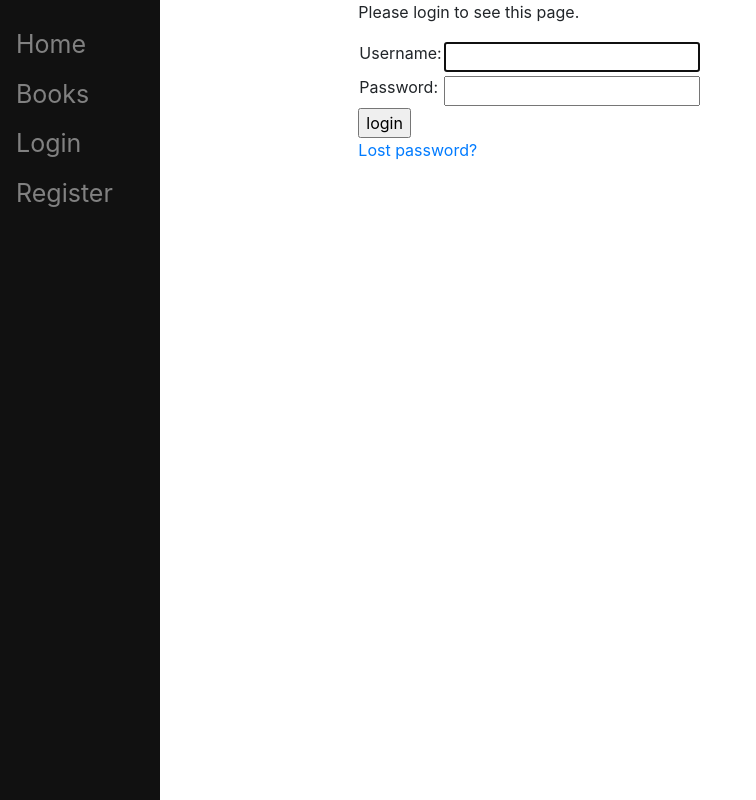
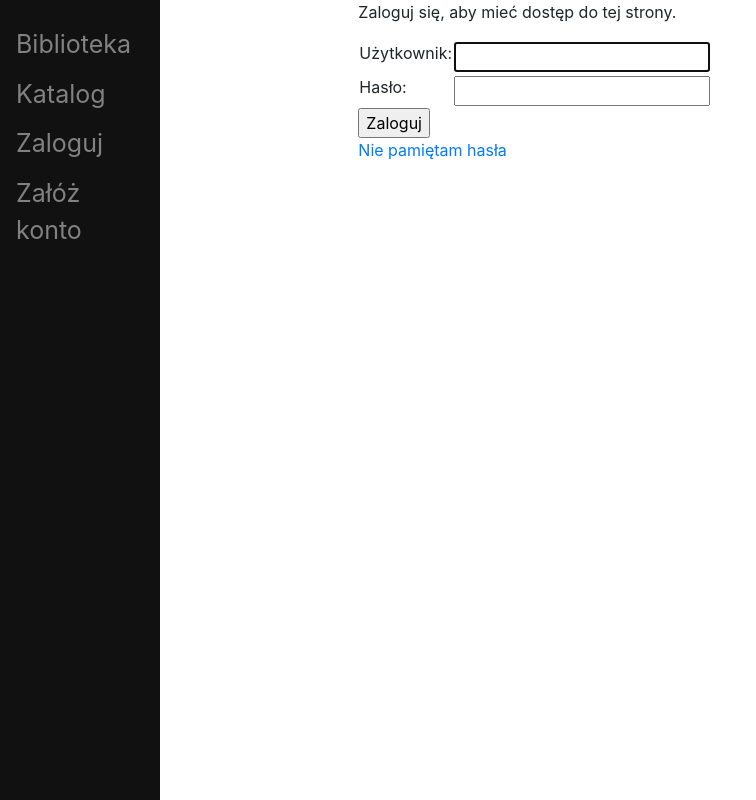
Before and after one commit to karoldus/django-library-management, a Django app: page /accounts/login/?next=/myprofile/ in a window 1280 px wide. Shown: the whole page, without its empty margins (0-756 px from the left). Run offline with Django 3.2, Linux system fonts and the light colour scheme; some libraries are stand-ins or nearby versions.

Commit message:
Polish language

```diff
--- a/library/library/settings.py
+++ b/library/library/settings.py
@@ -105,7 +105,7 @@ AUTH_PASSWORD_VALIDATORS = [
 # Internationalization
 # https://docs.djangoproject.com/en/3.2/topics/i18n/
 
-LANGUAGE_CODE = 'en-us'
+LANGUAGE_CODE = 'pl' # dzięki temu mamy formularze po polsku
 
 TIME_ZONE = 'UTC'
 
--- a/library/library_app/templates/library_app/base.html
+++ b/library/library_app/templates/library_app/base.html
@@ -16,14 +16,14 @@
 
 <body>
     <div class="sidenav">
-        <a href="/">Home</a>
-        <a href="/books">Books</a>
+        <a href="/">Biblioteka</a>
+        <a href="/books">Katalog</a>
 		{% if user.is_authenticated %}
 			<a href="/myprofile">Witaj {{user.username}}</a>
-			<a href="/accounts/logout">Logout</a>
+			<a href="/accounts/logout">Wyloguj</a>
 		{% else %}
-			<a href="/accounts/login">Login</a>
-			<a href="/accounts/register">Register</a>
+			<a href="/accounts/login">Zaloguj</a>
+			<a href="/accounts/register">Załóż konto</a>
 		{% endif %}
     </div>
 
--- a/library/library_app/templates/library_app/my_profile.html
+++ b/library/library_app/templates/library_app/my_profile.html
@@ -5,6 +5,7 @@
 {% block content %}
 
 <p>Witaj {{user.username}}!</p>
+{% if user.is_staff %} <p>bibliotekarz(rka)</p> {% endif %}
 <p>Imię i nazwisko: {{user.get_full_name}}</p>
 <p>e-mail: {{user.email}}</p>
 <h4>Wypożyczone książki:</h4>
--- a/library/library_app/templates/registration/login.html
+++ b/library/library_app/templates/registration/login.html
@@ -5,15 +5,15 @@
 {% block content %}
 
   {% if form.errors %}
-    <p>Your username and password didn't match. Please try again.</p>
+    <p>Błędny login lub hasło. Spróbuj pononie!</p>
   {% endif %}
 
   {% if next %}
     {% if user.is_authenticated %}
-      <p>Your account doesn't have access to this page. To proceed,
-      please login with an account that has access.</p>
+      <p>Nie masz uprawnień dostępu do tej strony.
+      Zaloguj się na konto z odpowiednimi uprawnieniami.</p>
     {% else %}
-      <p>Please login to see this page.</p>
+      <p>Zaloguj się, aby mieć dostęp do tej strony.</p>
     {% endif %}
   {% endif %}
 
@@ -29,11 +29,11 @@
         <td>{{ form.password }}</td>
       </tr>
     </table>
-    <input type="submit" value="login" />
+    <input type="submit" value="Zaloguj" />
     <input type="hidden" name="next" value="{{ next }}" />
   </form>
 
   {# Assumes you setup the password_reset view in your URLconf #}
-  <p><a href="{% url 'password_reset' %}">Lost password?</a></p>
+  <p><a href="{% url 'password_reset' %}">Nie pamiętam hasła</a></p>
 
 {% endblock %}
--- a/library/library_app/templates/registration/register.html
+++ b/library/library_app/templates/registration/register.html
@@ -1,6 +1,6 @@
 {% extends "library_app/base.html" %}
 
-{% block title %}Create an Account{% endblock %}
+{% block title %}Załóż konto{% endblock %}
 {% load crispy_forms_tags %}
 
 
@@ -8,6 +8,6 @@
     <form method="POST" class="form-group">
 	{% csrf_token %}
 	{{ form|crispy }}
-	<button type="submit" class="btn btn-success">Register</button>
+	<button type="submit" class="btn btn-success">Załóż konto</button>
     </form>
 {% endblock %}
```
Also changed, not shown: library/db.sqlite3.
